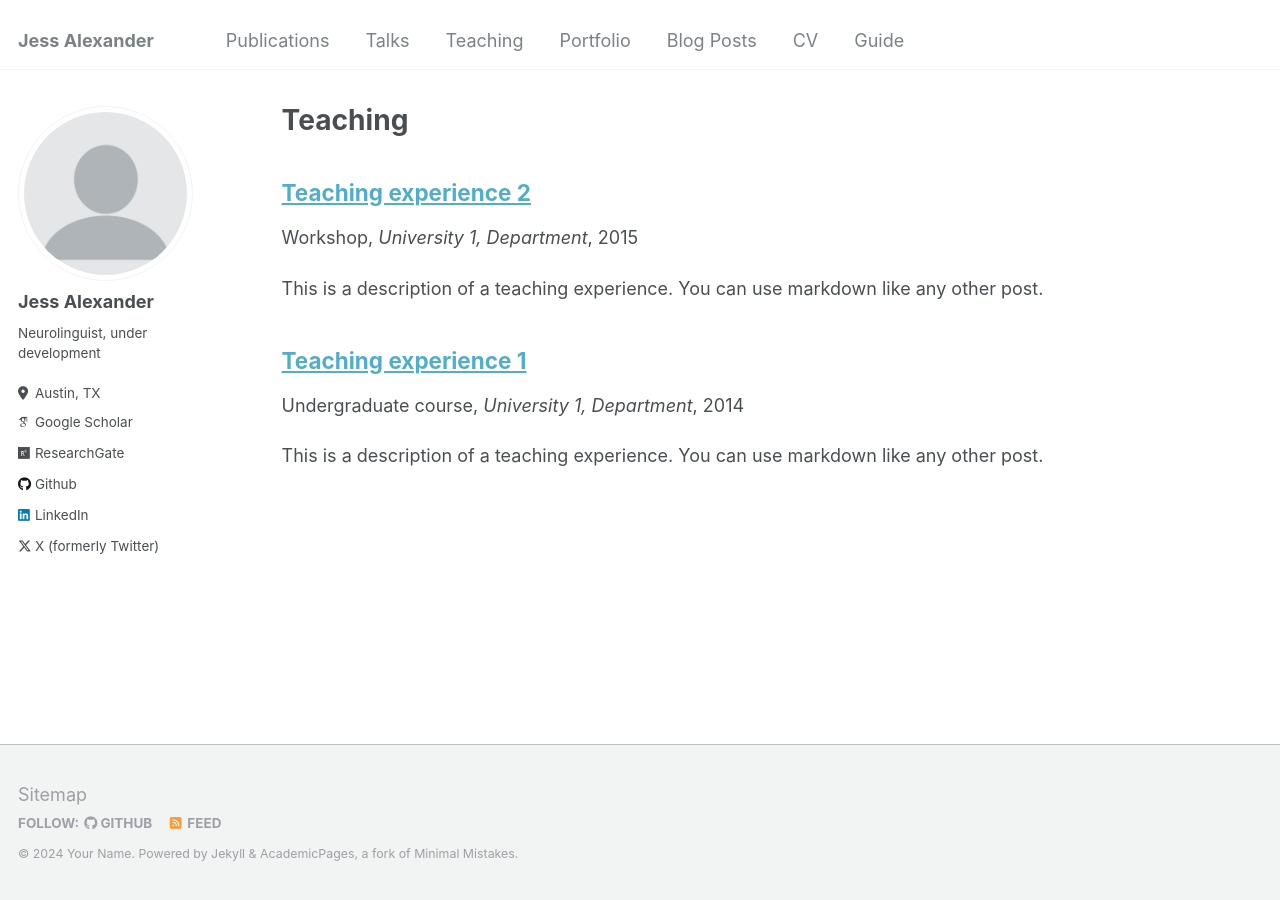
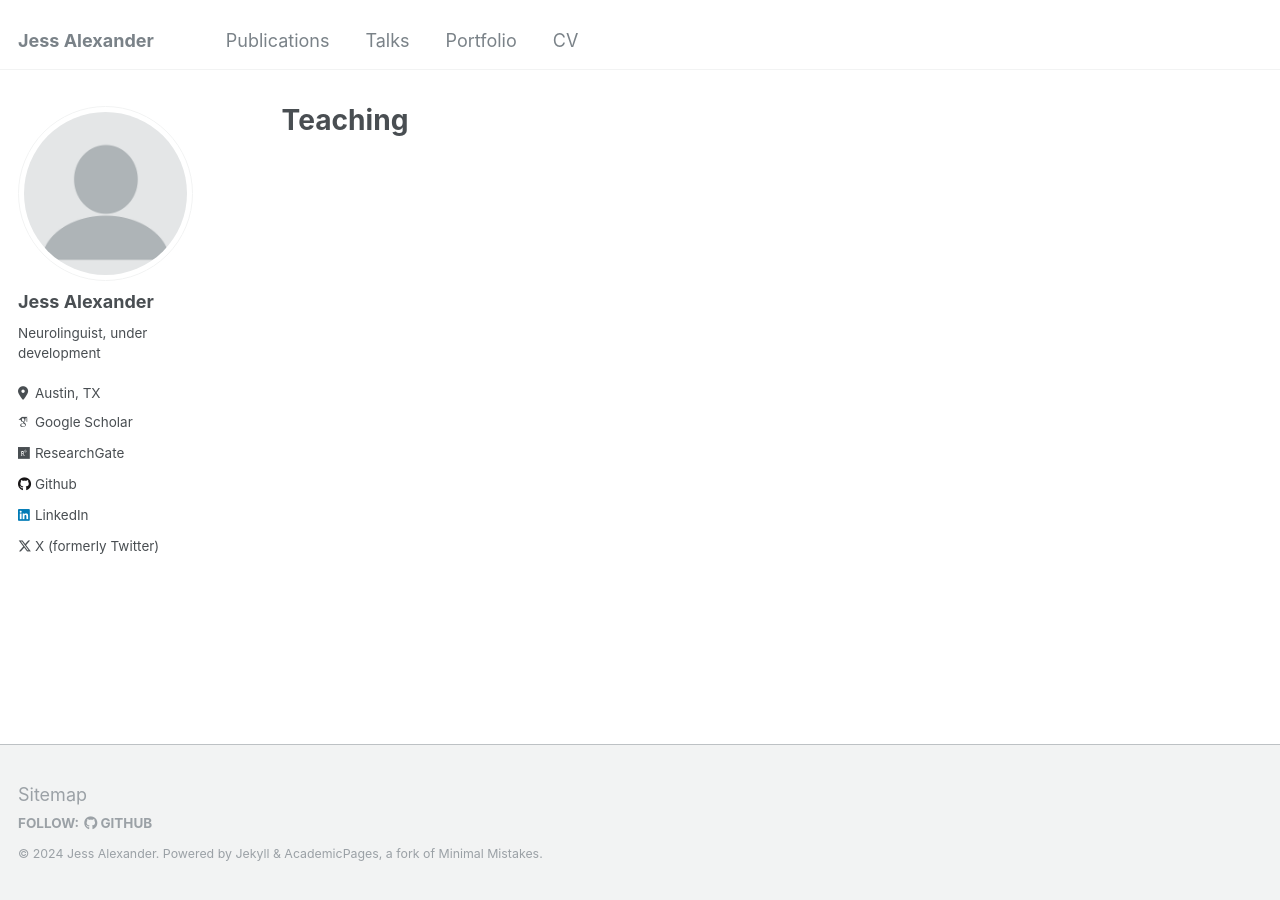
Before and after one commit to jessb0t/jessb0t.github.io, a Jekyll site: the page built from _pages/teaching.html, in a window 1280 px wide. Built offline with Jekyll 4.4.1, drawn with Linux system fonts in a browser that asks for light colours; some web fonts are replaced.

Commit message:
Incremental mods

```diff
--- a/_config.yml
+++ b/_config.yml
@@ -10,7 +10,7 @@
 locale                   : "en-US"
 title                    : "Jess Alexander"
 title_separator          : "-"
-name                     : &name "Your Name"
+name                     : &name "Jess Alexander"
 description              : &description "personal description"
 url                      : https://jessb0t.github.io/
 baseurl                  : ""
@@ -66,7 +66,7 @@ staticman:
       options:
         format           : "iso8601" # "iso8601" (default), "timestamp-seconds", "timestamp-milliseconds"
 atom_feed:
-  hide                   : false     # change to true to hide the RSS feed in the footer
+  hide                   : true    # change to true to hide the RSS feed in the footer
   path                   : # blank (default) uses feed.xml
 
 
--- a/_data/navigation.yml
+++ b/_data/navigation.yml
@@ -6,17 +6,8 @@ main:
   - title: "Talks"
     url: /talks/
 
-  - title: "Teaching"
-    url: /teaching/
-
   - title: "Portfolio"
     url: /portfolio/
 
-  - title: "Blog Posts"
-    url: /year-archive/
-
   - title: "CV"
     url: /cv/
-
-  - title: "Guide"
-    url: /markdown/
--- a/_teaching/2014-spring-teaching-1.md
+++ /dev/null
@@ -1,20 +0,0 @@
----
-title: "Teaching experience 1"
-collection: teaching
-type: "Undergraduate course"
-permalink: /teaching/2014-spring-teaching-1
-venue: "University 1, Department"
-date: 2014-01-01
-location: "City, Country"
----
-
-This is a description of a teaching experience. You can use markdown like any other post.
-
-Heading 1
-======
-
-Heading 2
-======
-
-Heading 3
-======
--- a/_teaching/2015-spring-teaching-2.md
+++ /dev/null
@@ -1,20 +0,0 @@
----
-title: "Teaching experience 2"
-collection: teaching
-type: "Workshop"
-permalink: /teaching/2015-spring-teaching-1
-venue: "University 1, Department"
-date: 2015-01-01
-location: "City, Country"
----
-
-This is a description of a teaching experience. You can use markdown like any other post.
-
-Heading 1
-======
-
-Heading 2
-======
-
-Heading 3
-======
```
